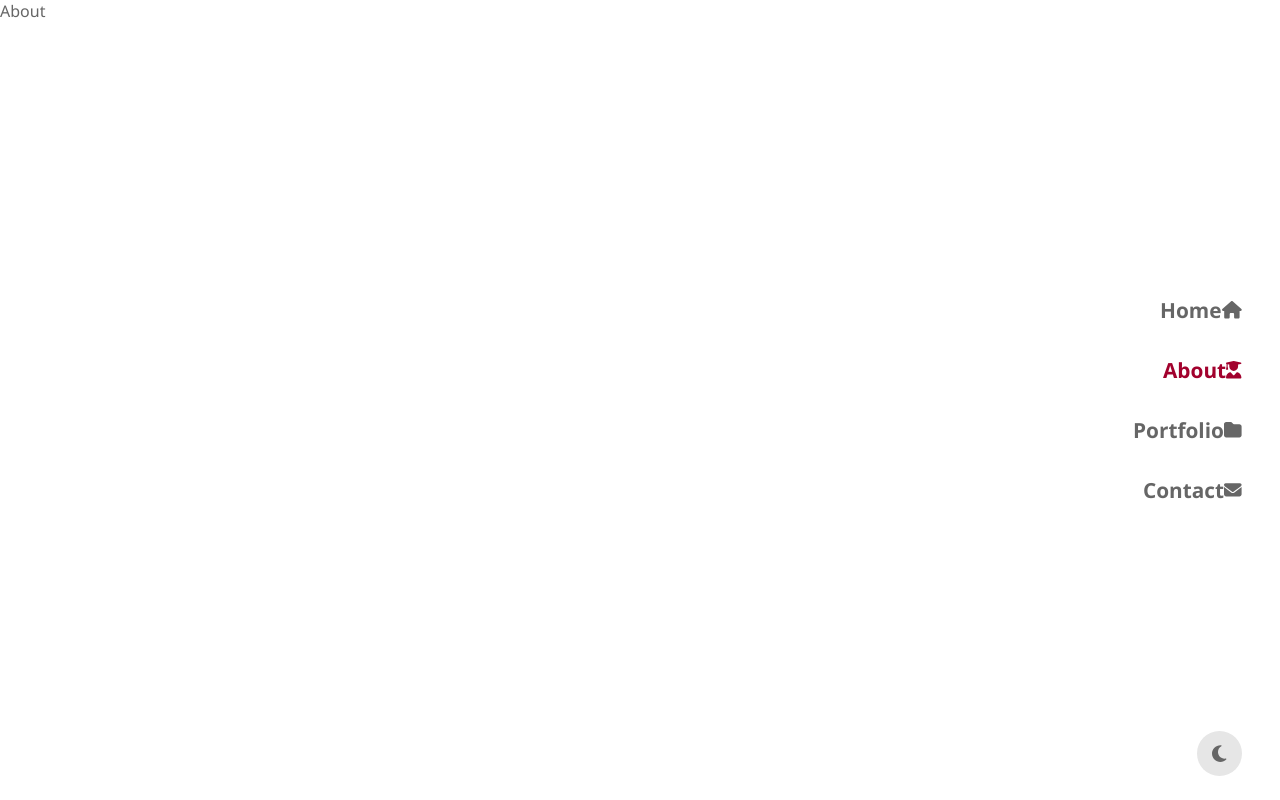
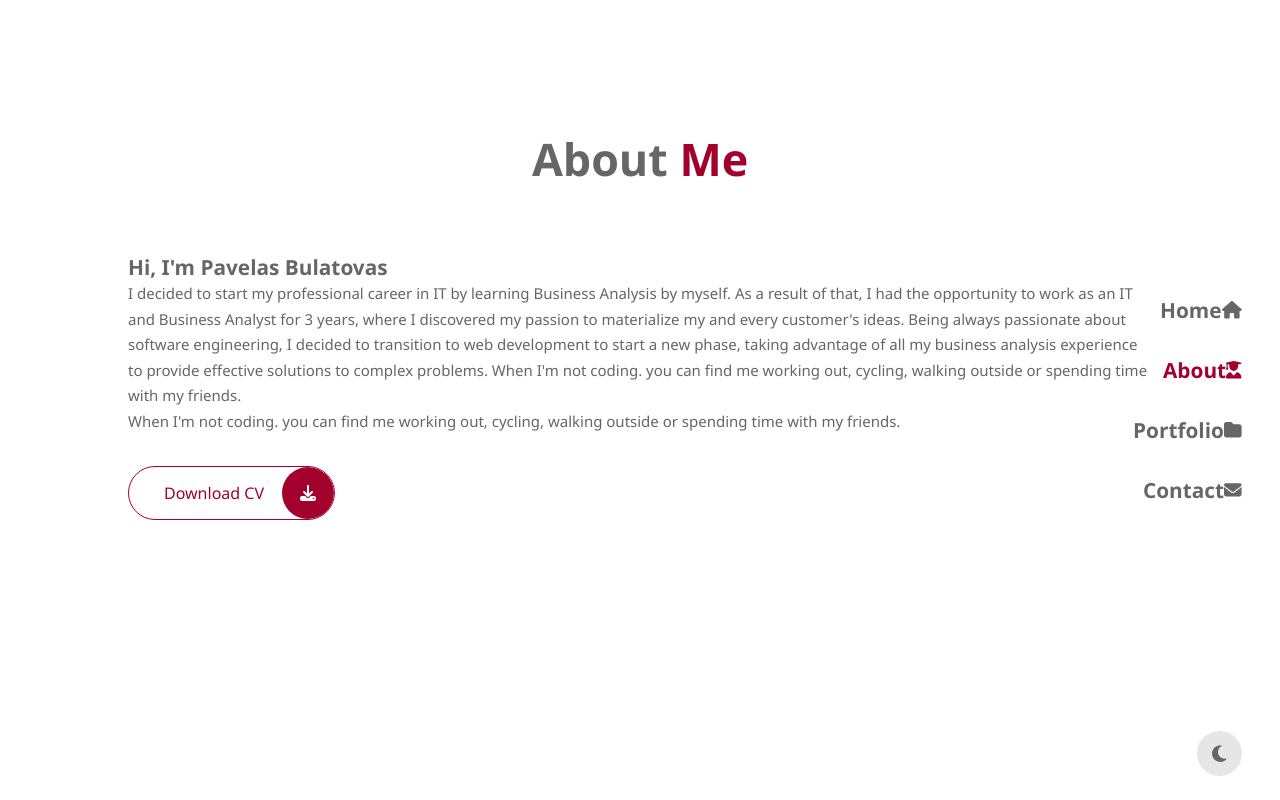
Before and after one commit to paskaeu25/amazing-portfolio, a React (Vite) app: page /about in a window 1280 px wide. Built offline with nearby package versions, Linux system fonts and the light colour scheme.

Commit message:
added About page left section html

```diff
--- a/src/pages/About/About.jsx
+++ b/src/pages/About/About.jsx
@@ -1,5 +1,49 @@
 import './About.css';
 
+// FontAwesome import
+import { FontAwesomeIcon } from '@fortawesome/react-fontawesome';
+import { faDownload } from '@fortawesome/free-solid-svg-icons';
+
+// CV import
+import CV from '../../assets/CV.pdf';
+
+// Component import
+import HeadingText from '../../components/HeadingText/HeadingText';
+
 export default function About() {
-  return <div>About</div>;
+  return (
+    <>
+      <section className="About">
+        <HeadingText title={'About'} titlePrimary={'Me'} />
+
+        <div className="container about-container">
+          <div className="about-left">
+            <h3>Hi, I'm Pavelas Bulatovas</h3>
+            <p>
+              I decided to start my professional career in IT by learning
+              Business Analysis by myself. As a result of that, I had the
+              opportunity to work as an IT and Business Analyst for 3 years,
+              where I discovered my passion to materialize my and every
+              customer's ideas. Being always passionate about software
+              engineering, I decided to transition to web development to start a
+              new phase, taking advantage of all my business analysis experience
+              to provide effective solutions to complex problems. When I'm not
+              coding. you can find me working out, cycling, walking outside or
+              spending time with my friends.
+            </p>
+            <p>
+              When I'm not coding. you can find me working out, cycling, walking
+              outside or spending time with my friends.
+            </p>
+            <a href={CV} className="btn" download>
+              Download CV
+              <span>
+                <FontAwesomeIcon icon={faDownload} />
+              </span>
+            </a>
+          </div>
+        </div>
+      </section>
+    </>
+  );
 }
```
